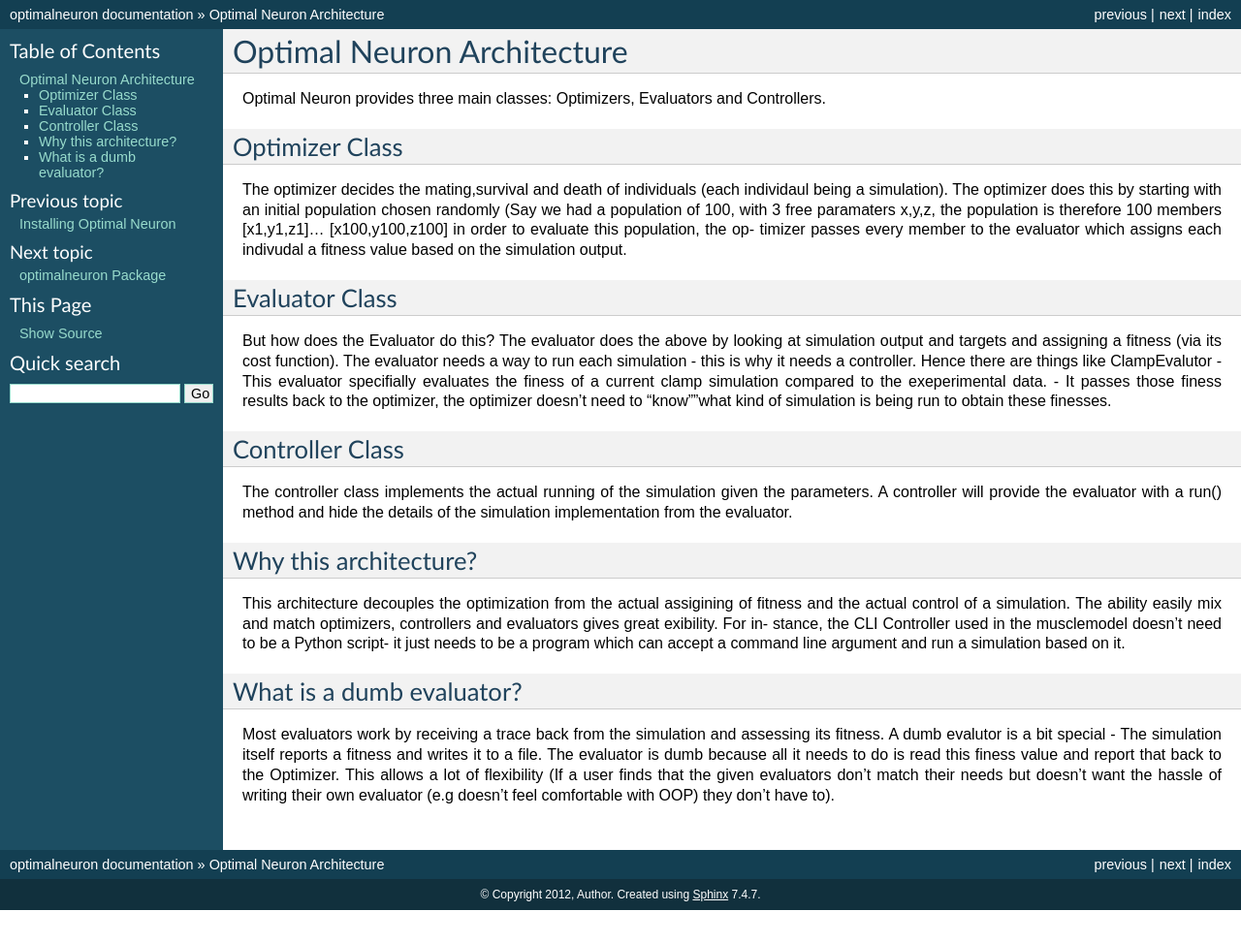
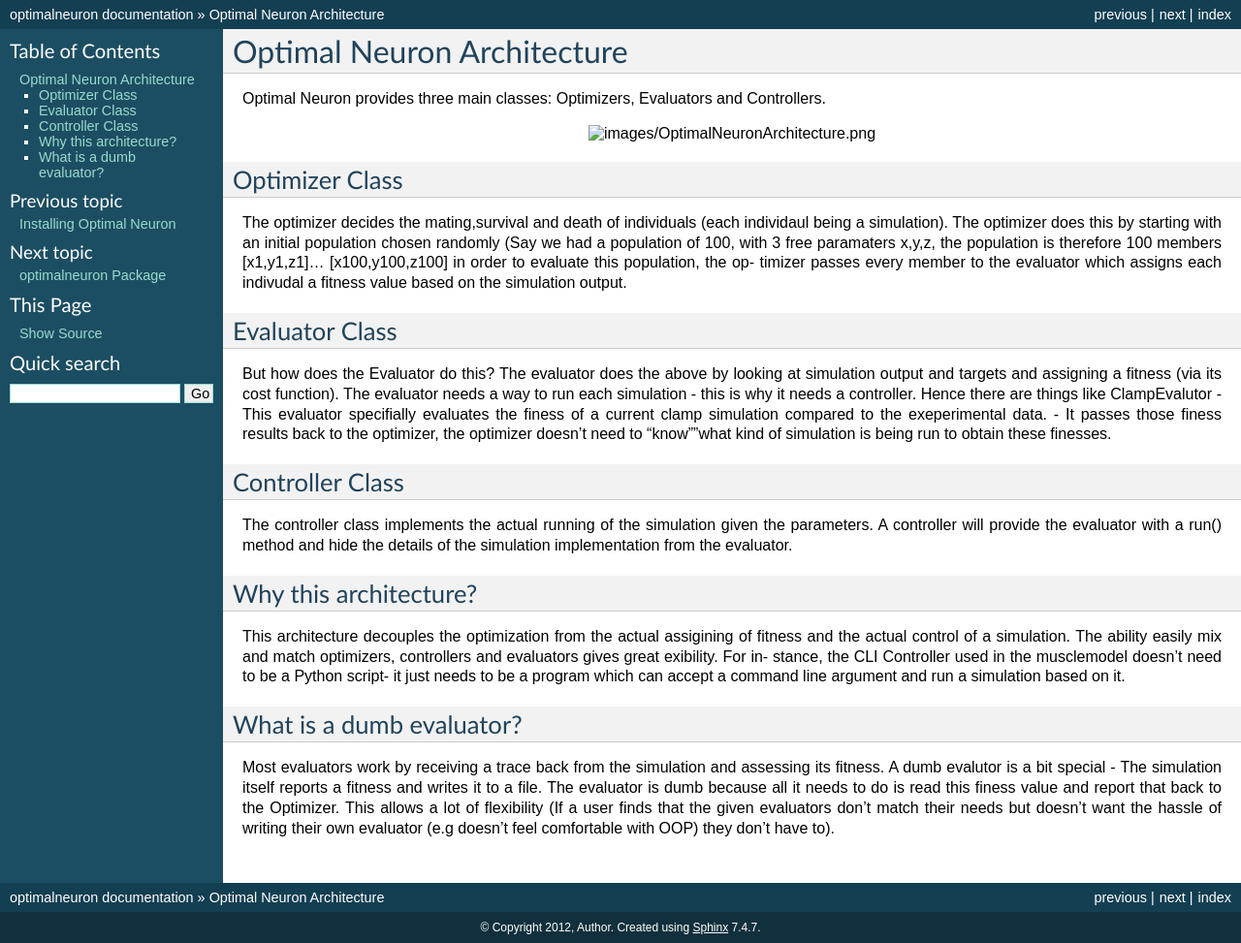
Before and after one commit to NeuralEnsemble/neurotune, a Sphinx documentation site: the page built from doc/architecture.rst, in a window 1280 px wide. Shown: the whole page at 97% size. Built offline with Sphinx 7.4.7, drawn with Linux system fonts in a browser that asks for light colours; pages that are not in the unit, such as notebooks, are missing from menus; before the commit the page ends 939 px from its top, so only the background shows below that.

Commit message:
adding some pictures to doc

```diff
--- a/doc/architecture.rst
+++ b/doc/architecture.rst
@@ -3,6 +3,9 @@
 
 Optimal Neuron provides three main classes: Optimizers, Evaluators
 and Controllers.
+
+.. figure::  images/OptimalNeuronArchitecture.png
+   :align:   center
 
 Optimizer Class
 ---------------
```
Also changed, not shown: doc/OptimalNeuronArchitecture.png (added).
